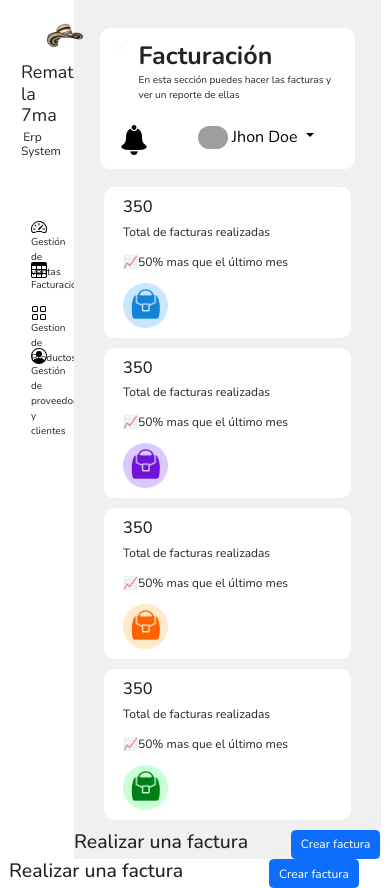
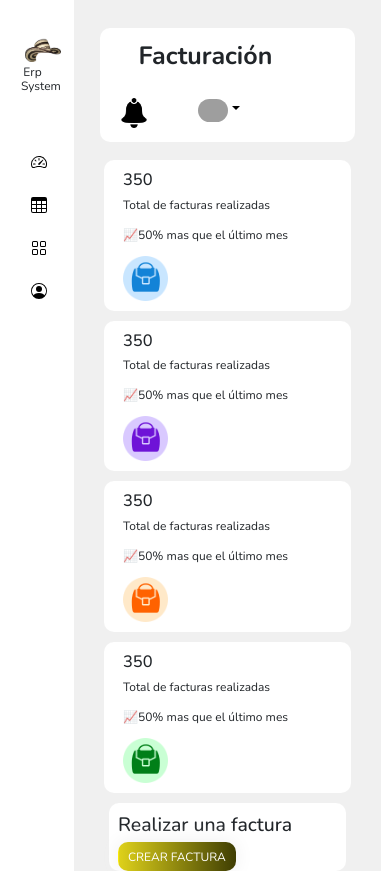
Before and after one commit to AariazP/remates7ma, an Angular app: page /home in a window 390 px wide. Built offline with nearby package versions, Linux system fonts and the light colour scheme; grey boxes are pictures that could not be loaded.

Commit message:
(UPDATE) add new responsive capabilities

```diff
--- a/src/app/components/bills/bills.component.css
+++ b/src/app/components/bills/bills.component.css
@@ -11,3 +11,25 @@
     margin-right: 35px;
     padding-top: 10px;
 }
+
+
+#realizar-factura{
+    margin-left: 35px;
+    margin-right: 35px;
+    padding-top: 10px;
+    background-color: rgb(255, 255, 255);
+    border-radius: 10px;
+}
+
+#btn-crear-factura{
+    background-image: linear-gradient(to right, #ded11a 0%, #3d3c03  51%, #fbeb07  100%);
+    text-align: center;
+    text-transform: uppercase;
+    transition: 0.5s;
+    background-size: 200% auto;
+    color: white;
+    box-shadow: 0 0 20px #eee;
+    border-radius: 10px;
+    border-color: transparent;
+    display: block;
+}
--- a/src/app/components/bills/bills.component.html
+++ b/src/app/components/bills/bills.component.html
@@ -19,13 +19,13 @@
 
     </div>
 
-    <div class="row">
+    <div class="row" id="realizar-factura">
 
-        <div class="col-8">
+        <div class="col-lg-10 col-sm-6">
             <h2>Realizar una factura</h2>
         </div>
-        <div class="col-4">
-            <button type="button" class="btn btn-primary">Crear factura</button>
+        <div class="col-lg-2 col-sm-6">
+            <button type="button" id="btn-crear-factura" class="btn btn-primary">Crear factura</button>
         </div>
 
     </div>
--- a/src/app/components/home/home.component.html
+++ b/src/app/components/home/home.component.html
@@ -12,15 +12,4 @@
 
     </div>
 
-    <div class="row">
-
-        <div class="col-8">
-            <h2>Realizar una factura</h2>
-        </div>
-        <div class="col-4">
-            <button type="button" class="btn btn-primary">Crear factura</button>
-        </div>
-
-    </div>
-
 </div>
--- a/src/app/components/profile-menu/profile-menu.component.html
+++ b/src/app/components/profile-menu/profile-menu.component.html
@@ -1,7 +1,7 @@
-<div class="dropdown ">
+<div class="dropdown">
     <button class="btn btn-secondary dropdown-toggle" type="button" data-bs-toggle="dropdown" aria-expanded="false">
       <img src={{userLogo}} alt="user" class="img-fluid" width="30px" height="30px"/>
-      Jhon Doe
+      <span class="d-none d-sm-inline">Jhon Doe</span>
     </button>
     <ul class="dropdown-menu">
       <li><button class="dropdown-item" type="button">Action</button></li>
--- a/src/app/components/sidebar/sidebar.component.html
+++ b/src/app/components/sidebar/sidebar.component.html
@@ -2,7 +2,8 @@
 
     <div class=" flex-column flex-shrink-0 p-3">
 
-        <h2> <img src="../../../assets/home/sombrero.png" width="40px" height="30px" />Remates la 7ma </h2>
+        <img src="../../../assets/home/sombrero.png" width="40px" height="30px"/>
+        <h2 class="d-none d-md-inline"> Remates la 7ma </h2>
         <h6 class="text-center">Erp System</h6>
 
         <ul class="nav nav-pills flex-column mb-auto">
@@ -10,25 +11,26 @@
                 <svg class="bi pe-none me-2" width="16" height="16">
                     <use xlink:href="#speedometer2" />
                 </svg>
-                Gestión de ventas
+                <!--Si el tamaño de la pantalla es small no se debe mostrar el titulo-->
+                <span class="d-none d-sm-inline">Gestión de ventas</span>
             </li>
             <li>
                 <svg class="bi pe-none me-2" width="16" height="16">
                     <use xlink:href="#table" />
                 </svg>
-                Facturación
+                <span class="d-none d-sm-inline">Facturación</span>
             </li>
             <li>
                 <svg class="bi pe-none me-2" width="16" height="16">
                     <use xlink:href="#grid" />
                 </svg>
-                Gestion de Productos
+                <span class="d-none d-sm-inline">Gestión de productos</span>
             </li>
             <li>
                 <svg class="bi pe-none me-2" width="16" height="16">
                     <use xlink:href="#people-circle" />
                 </svg>
-                Gestión de proveedores y clientes
+                <span class="d-none d-sm-inline">Gestión de proveedores y clientes</span>
             </li>
 
         </ul>
--- a/src/app/components/title-module/title-module.component.html
+++ b/src/app/components/title-module/title-module.component.html
@@ -7,16 +7,16 @@
         <div class="row">
 
             <div class="col-1">
-                <img [src]="image" class="img-fluid" alt="image" width="60px" height="60px">
+                <img [src]="image" class="img-fluid d-none d-md-inline"  alt="image" width="60px" height="60px">
             </div>
 
             <div class="col-11">
 
                 <div class="row">
-                    <p id="title">{{title}}</p>
+                    <p  id="title">{{title}}</p>
                 </div>
                 <div class="row">
-                    <p id="description">{{description}}</p>
+                    <p class="d-none d-sm-inline" id="description">{{description}}</p>
                 </div>
 
             </div>
```
